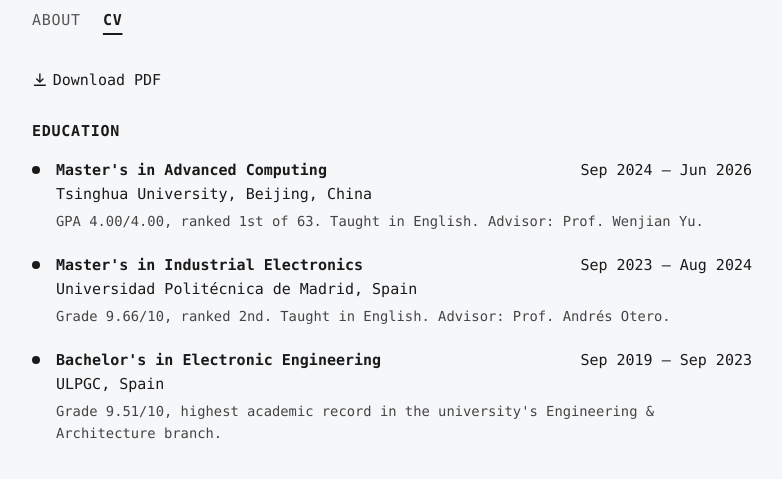
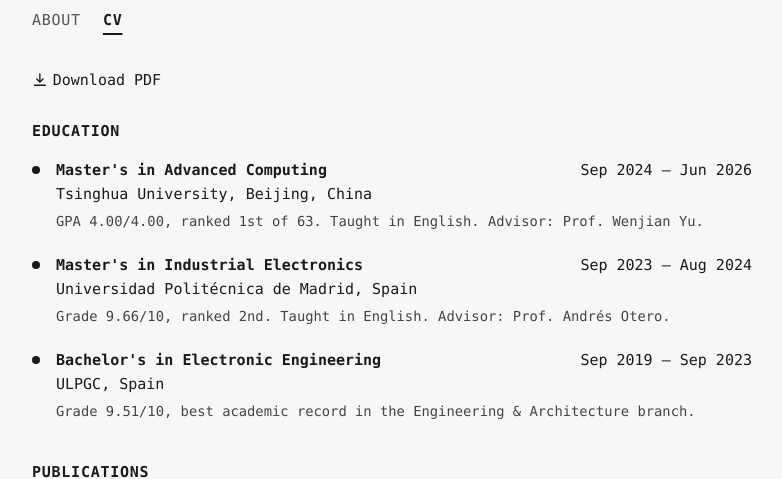
Before and after one commit to HectorRguez/hectorrguez.github.io, a website: page public/cv/index.html in a window 1280 px wide. Shown: the part 203-682 px from the top of the page, without its empty margins (248-1030 px from the left). Drawn offline with Linux system fonts and the light colour scheme.

Commit message:
CV: shorten ULPGC grade line
Co-Authored-By: Claude Opus 5.5 <noreply@anthropic.com>

```diff
--- a/public/cv/index.html
+++ b/public/cv/index.html
@@ -148,7 +148,7 @@
       <span class="item-venue">Sep 2019 – Sep 2023</span>
     </div>
     <div>ULPGC, Spain</div>
-    <div class="item-desc">Grade 9.51/10, highest academic record in the university's Engineering &amp; Architecture branch.</div>
+    <div class="item-desc">Grade 9.51/10, best academic record in the Engineering &amp; Architecture branch.</div>
   </div>
 </div>
 
```
